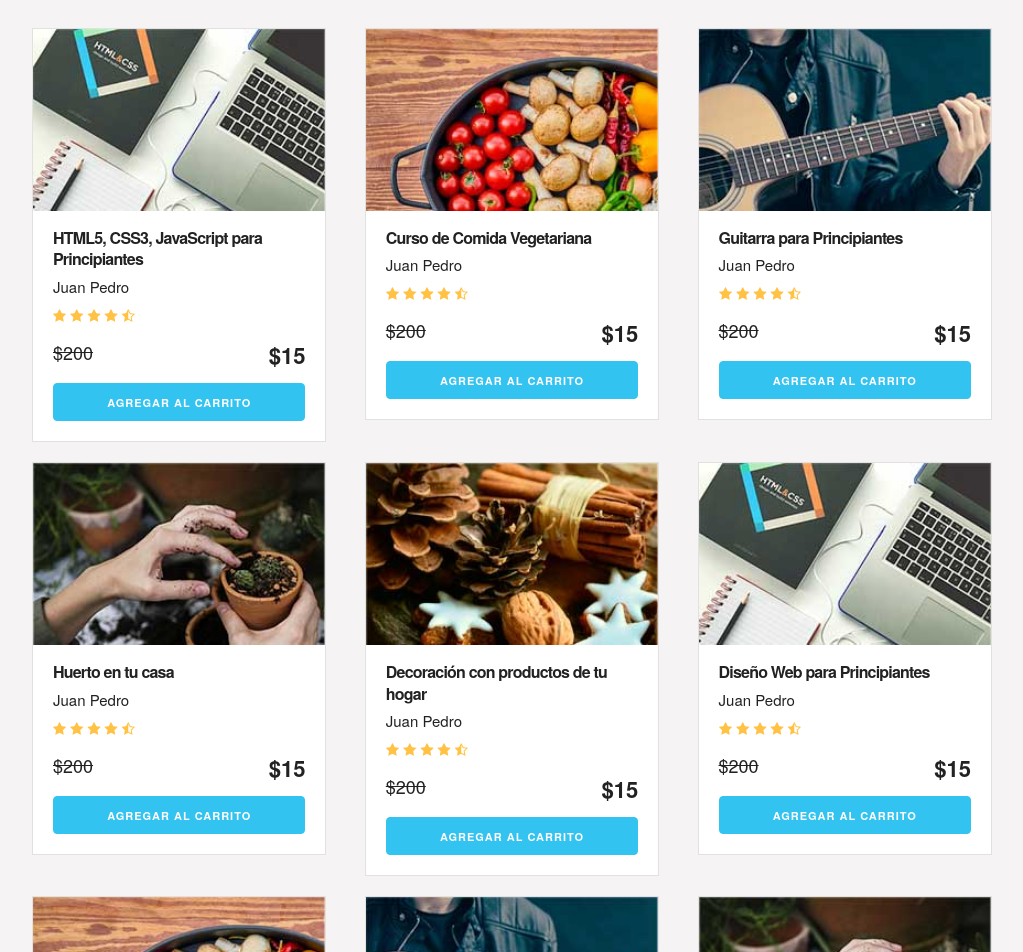
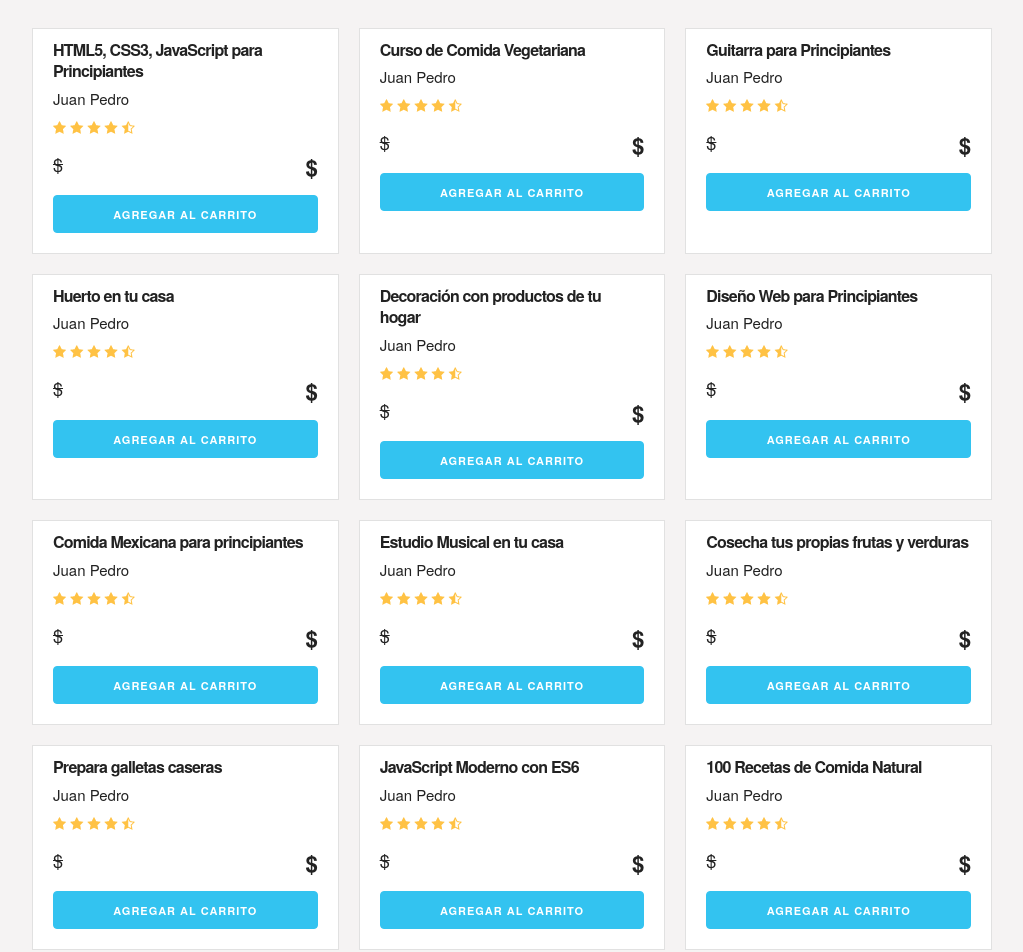
Before and after one commit to lopollodesign/prueba-vue, a Vue app: page /Carrito in a window 1280 px wide. Shown: the part 600-1552 px from the top of the page, without its empty margins (128-1151 px from the left). Built offline with nearby package versions, Linux system fonts and the light colour scheme.

Commit message:
paso a componente os cursos y la lista

```diff
--- a/public/css/styles.css
+++ b/public/css/styles.css
@@ -1114,7 +1114,10 @@ ul {
     background-image: url(../img/icono3.png);
 }
 
-#lista-cursos .row {
+.lista-cursos_list {
+    display: grid;
+    grid-template-columns: repeat(3, 1fr);
+    grid-gap: 20px;
     margin-bottom: 20px;
 }
 
--- /dev/null
+++ b/src/components/CurseCard.vue
@@ -0,0 +1,31 @@
+<template>
+  <div class="card">
+    <img v-show="false" :src="img" class="imagen-curso u-full-width" :alt="title">
+    <div class="info-card">
+      <h4>{{ title }}</h4>
+      <p>Juan Pedro</p>
+      <img src="../assets/estrellas.png">
+      <p class="precio">
+        ${{ price }}
+        <span class="u-pull-right ">${{ finalprice }}</span>
+      </p>
+      <a href="#" class="u-full-width button-primary button input agregar-carrito" :data-id="id">
+        Agregar Al Carrito
+      </a>
+    </div>
+  </div>
+</template>
+
+<script>
+export default {
+  name: 'CurseCard',
+  props: {
+    id: Number,
+    title: String,
+    img: String,
+    range: Number,
+    price: Number,
+    finalprice: Number
+  },
+}
+</script>
--- /dev/null
+++ b/src/components/CursesList.vue
@@ -0,0 +1,36 @@
+<template>
+  <div id="lista-cursos" class="container">
+    <div class="lista-cursos_list">
+      <CurseCard v-for="curse in list" :key="curse.id" :title="curse.name"/>
+    </div>
+  </div>
+</template>
+
+<script>
+import CurseCard from '@/components/CurseCard.vue'
+
+export default {
+  name: 'CursesList',
+  components: {
+    CurseCard
+  },
+  data() {
+    return {
+      list: [
+        { id:"1", name:"HTML5, CSS3, JavaScript para Principiantes", price:"200"},
+        { id:"2", name:"Curso de Comida Vegetariana", price:"200"},
+        { id:"3", name:"Guitarra para Principiantes", price:"200"},
+        { id:"4", name:"Huerto en tu casa", price:"200"},
+        { id:"5", name:"Decoración con productos de tu hogar", price:"200"},
+        { id:"6", name:"Diseño Web para Principiantes", price:"200"},
+        { id:"7", name:"Comida Mexicana para principiantes", price:"200"},
+        { id:"8", name:"Estudio Musical en tu casa", price:"200"},
+        { id:"9", name:"Cosecha tus propias frutas y verduras", price:"200"},
+        { id:"10", name:"Prepara galletas caseras", price:"200"},
+        { id:"11", name:"JavaScript Moderno con ES6", price:"200"},
+        { id:"12", name:"100 Recetas de Comida Natural", price:"200"}
+      ]
+    }
+  }
+}
+</script>
--- a/src/views/Carrito.vue
+++ b/src/views/Carrito.vue
@@ -1,6 +1,5 @@
 <template>
   <div class="carrito">
-
     <header id="header" class="header">
       <div class="container">
         <div class="row">
@@ -34,7 +33,6 @@
         </div>
       </div>
     </header>
-
 
     <div id="hero">
       <div class="container">
@@ -73,174 +71,9 @@
 
     </div>
 
-    <div id="lista-cursos" class="container">
-      <h1 id="encabezado" class="encabezado">Cursos En Línea</h1>
-      <div class="row">
-        <div class="four columns">
-          <div class="card">
-            <img src="../assets/curso1.jpg" class="imagen-curso u-full-width">
-            <div class="info-card">
-              <h4>HTML5, CSS3, JavaScript para Principiantes</h4>
-              <p>Juan Pedro</p>
-              <img src="../assets/estrellas.png">
-              <p class="precio">$200 <span class="u-pull-right ">$15</span></p>
-              <a href="#" class="u-full-width button-primary button input agregar-carrito" data-id="1">Agregar Al
-                Carrito</a>
-            </div>
-          </div> <!--.card-->
-        </div>
-        <div class="four columns">
-          <div class="card">
-            <img src="../assets/curso2.jpg" class="imagen-curso u-full-width">
-            <div class="info-card">
-              <h4>Curso de Comida Vegetariana</h4>
-              <p>Juan Pedro</p>
-              <img src="../assets/estrellas.png">
-              <p class="precio">$200 <span class="u-pull-right ">$15</span></p>
-              <a href="#" class="u-full-width button-primary button input agregar-carrito" data-id="2">Agregar Al
-                Carrito</a>
-            </div>
-          </div>
-        </div>
-        <div class="four columns">
-          <div class="card">
-            <img src="../assets/curso3.jpg" class="imagen-curso u-full-width">
-            <div class="info-card">
-              <h4>Guitarra para Principiantes</h4>
-              <p>Juan Pedro</p>
-              <img src="../assets/estrellas.png">
-              <p class="precio">$200 <span class="u-pull-right ">$15</span></p>
-              <a href="#" class="u-full-width button-primary button input agregar-carrito" data-id="3">Agregar Al
-                Carrito</a>
-            </div>
-          </div> <!--.card-->
-        </div>
+    <h1 id="encabezado" class="encabezado">Cursos En Línea</h1>
 
-      </div> <!--.row-->
-      <div class="row">
-        <div class="four columns">
-          <div class="card">
-            <img src="../assets/curso4.jpg" class="imagen-curso u-full-width">
-            <div class="info-card">
-              <h4>Huerto en tu casa</h4>
-              <p>Juan Pedro</p>
-              <img src="../assets/estrellas.png">
-              <p class="precio">$200 <span class="u-pull-right ">$15</span></p>
-              <a href="#" class="u-full-width button-primary button input agregar-carrito" data-id="4">Agregar Al
-                Carrito</a>
-            </div>
-          </div> <!--.card-->
-        </div>
-        <div class="four columns">
-          <div class="card">
-            <img src="../assets/curso5.jpg" class="imagen-curso u-full-width">
-            <div class="info-card">
-              <h4>Decoración con productos de tu hogar</h4>
-              <p>Juan Pedro</p>
-              <img src="../assets/estrellas.png">
-              <p class="precio">$200 <span class="u-pull-right ">$15</span></p>
-              <a href="#" class="u-full-width button-primary button input agregar-carrito" data-id="5">Agregar Al
-                Carrito</a>
-            </div>
-          </div> <!--.card-->
-        </div>
-        <div class="four columns">
-          <div class="card">
-            <img src="../assets/curso1.jpg" class="imagen-curso u-full-width">
-            <div class="info-card">
-              <h4>Diseño Web para Principiantes</h4>
-              <p>Juan Pedro</p>
-              <img src="../assets/estrellas.png">
-              <p class="precio">$200 <span class="u-pull-right ">$15</span></p>
-              <a href="#" class="u-full-width button-primary button input agregar-carrito" data-id="6">Agregar Al
-                Carrito</a>
-            </div>
-          </div> <!--.card-->
-        </div>
-      </div> <!--.row-->
-      <div class="row">
-        <div class="four columns">
-          <div class="card">
-            <img src="../assets/curso2.jpg" class="imagen-curso u-full-width">
-            <div class="info-card">
-              <h4>Comida Mexicana para principiantes</h4>
-              <p>Juan Pedro</p>
-              <img src="../assets/estrellas.png">
-              <p class="precio">$200 <span class="u-pull-right ">$15</span></p>
-              <a href="#" class="u-full-width button-primary button input agregar-carrito" data-id="7">Agregar Al
-                Carrito</a>
-            </div>
-          </div> <!--.card-->
-        </div>
-        <div class="four columns">
-          <div class="card">
-            <img src="../assets/curso3.jpg" class="imagen-curso u-full-width">
-            <div class="info-card">
-              <h4>Estudio Musical en tu casa</h4>
-              <p>Juan Pedro</p>
-              <img src="../assets/estrellas.png">
-              <p class="precio">$200 <span class="u-pull-right ">$15</span></p>
-              <a href="#" class="u-full-width button-primary button input agregar-carrito" data-id="8">Agregar Al
-                Carrito</a>
-            </div>
-          </div> <!--.card-->
-        </div>
-        <div class="four columns">
-          <div class="card">
-            <img src="../assets/curso4.jpg" class="imagen-curso u-full-width">
-            <div class="info-card">
-              <h4>Cosecha tus propias frutas y verduras</h4>
-              <p>Juan Pedro</p>
-              <img src="../assets/estrellas.png">
-              <p class="precio">$200 <span class="u-pull-right ">$15</span></p>
-              <a href="#" class="u-full-width button-primary button input agregar-carrito" data-id="9">Agregar Al
-                Carrito</a>
-            </div>
-          </div> <!--.card-->
-        </div>
-      </div> <!--.row-->
-      <div class="row">
-        <div class="four columns">
-          <div class="card">
-            <img src="../assets/curso5.jpg" class="imagen-curso u-full-width">
-            <div class="info-card">
-              <h4>Prepara galletas caseras</h4>
-              <p>Juan Pedro</p>
-              <img src="../assets/estrellas.png">
-              <p class="precio">$200 <span class="u-pull-right ">$15</span></p>
-              <a href="#" class="u-full-width button-primary button input agregar-carrito" data-id="10">Agregar Al
-                Carrito</a>
-            </div>
-          </div> <!--.card-->
-        </div>
-        <div class="four columns">
-          <div class="card">
-            <img src="../assets/curso1.jpg" class="imagen-curso u-full-width">
-            <div class="info-card">
-              <h4>JavaScript Moderno con ES6</h4>
-              <p>Juan Pedro</p>
-              <img src="../assets/estrellas.png">
-              <p class="precio">$200 <span class="u-pull-right ">$15</span></p>
-              <a href="#" class="u-full-width button-primary button input agregar-carrito" data-id="11">Agregar Al
-                Carrito</a>
-            </div>
-          </div> <!--.card-->
-        </div>
-        <div class="four columns">
-          <div class="card">
-            <img src="../assets/curso2.jpg" class="imagen-curso u-full-width">
-            <div class="info-card">
-              <h4>100 Recetas de Comida Natural</h4>
-              <p>Juan Pedro</p>
-              <img src="../assets/estrellas.png">
-              <p class="precio">$200 <span class="u-pull-right ">$15</span></p>
-              <a href="#" class="u-full-width button-primary button input agregar-carrito" data-id="12">Agregar Al
-                Carrito</a>
-            </div>
-          </div> <!--.card-->
-        </div>
-      </div> <!--.row-->
-    </div>
+    <CursesList/>
 
     <footer id="footer" class="footer">
       <div class="container">
@@ -266,3 +99,13 @@
     </footer>
   </div>
 </template>
+<script>
+import CursesList from '@/components/CursesList.vue'
+
+export default {
+  name: 'Home',
+  components: {
+    CursesList
+  }
+}
+</script>
```
